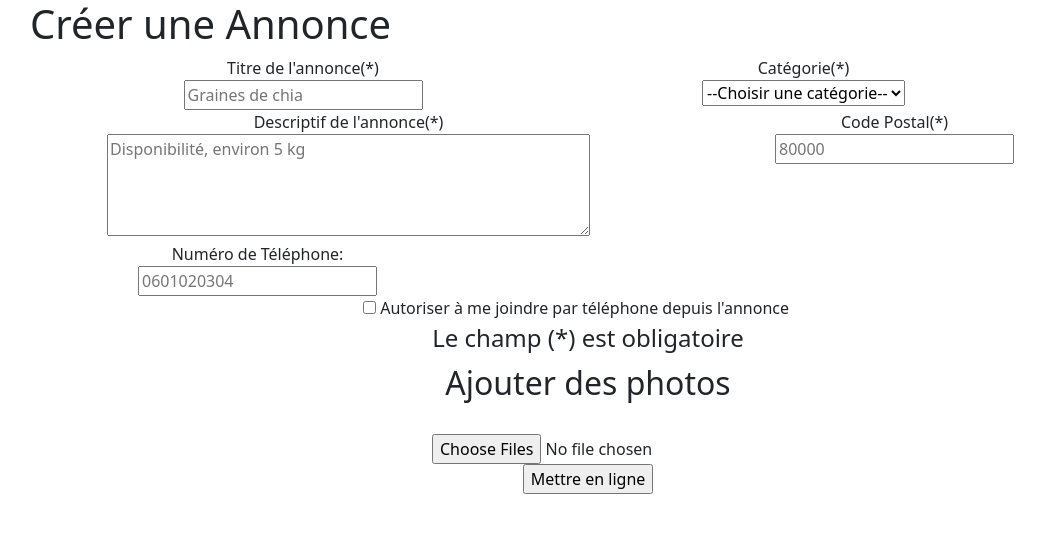
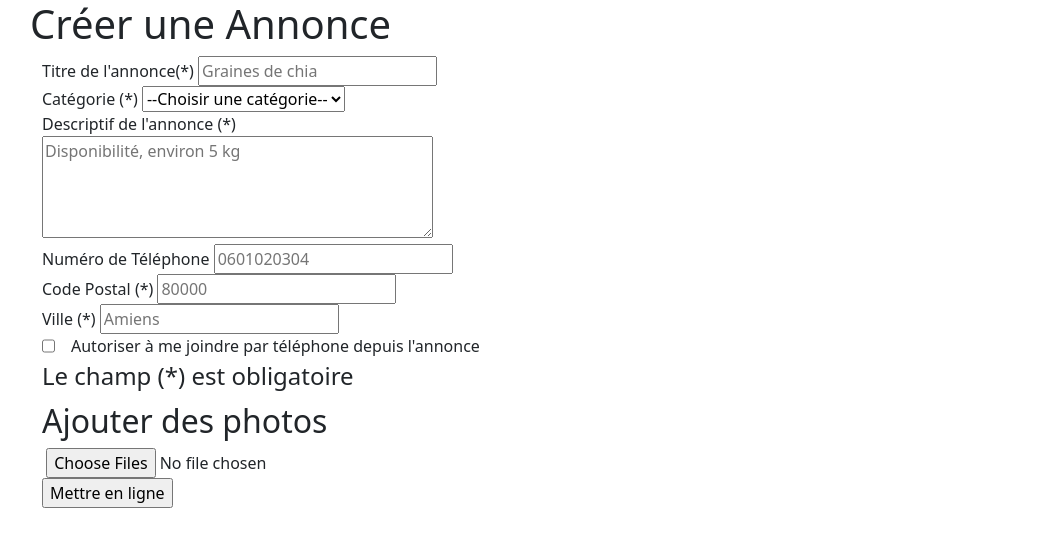
Before and after one commit to Hannibat/CollabGarden, a plain HTML site: page index.html in a window 1280 px wide. Shown: the whole page, without its empty margins (52-1097 px from the left). Drawn offline with nearby package versions, Linux system fonts and the light colour scheme.

Commit message:
avancée form

```diff
--- a/index.html
+++ b/index.html
@@ -13,64 +13,64 @@
 </head>
 
 <body>
-    </head>
-
-    <body>
         <header>
 
         </header>
 
-
         <main>
-
-            <body>
-                <div class="container fluid">
-                <h1>Créer une Annonce</h1>
+                <div class="container-fluid">
+                    <div class="container">
+                        <h1>Créer une Annonce</h1>
                 <form method="POST" enctype="multipart/form-data">
-                    <div class="container row d-flex nowrap">
-                    <div class="col-6">
-                        <label for="title">Titre de l'annonce(*)</label><br>
-                        <input type="text" id="title" name="title" placeholder="Graines de chia" required><br>
+                    <div class="container row d-flex justify-content-center-lg">
+                    <div class="col-6-lg">
+                        <label for="title">Titre de l'annonce(*)</label>
+                        <input type="text" id="title" name="title" placeholder="Graines de chia" required>
                     </div>
-                    <div class="col-5">
-                        <label for="category">Catégorie(*)</label><br>
+                    <div class="col-5-lg">
+                        <label for="category">Catégorie (*)</label>
                         <select id="category" name="category" required>
                             <option value="">--Choisir une catégorie--</option>
                             <option value="seeds">Graines</option>
                             <option value="plants">Plantes</option>
                             <option value="trees">Arbres</option>
-                        </select><br>
+                        </select>
+                    </div>
+                    <div class="col-6-lg">
+                        <label for="description">Descriptif de l'annonce (*)</label>
+                        <div>
+                        <textarea id="description" name="description" rows="4" cols="40" placeholder="Disponibilité, environ 5 kg" required></textarea>
                     </div>
                     </div>
                     <div class="container row d-flex">
-                    <div class="col-7">
-                        <label for="description">Descriptif de l'annonce(*)</label><br>
-                        <textarea id="description" name="description" rows="4" cols="50" placeholder="Disponibilité, environ 5 kg" required></textarea><br>
+                        <div class="col-3-lg">
+                            <label for="phone">Numéro de Téléphone</label>
+                            <input type="tel" id="phone" name="phone" placeholder="0601020304">
+                        </div>
+                    <div class="col-3-lg">
+                        <label for="postalCode">Code Postal (*)</label>
+                        <input type="text" id="postalCode" name="postalCode" placeholder="80000" required>
                     </div>
-                    <div class="col-5">
-                        <label for="postalCode">Code Postal(*)</label><br>
-                        <input type="text" id="postalCode" name="postalCode" placeholder="80000" required><br>
+                    <div class="col-3-lg">
+                        <label for="city">Ville (*)</label>
+                        <input type="text" id="city" name="city" placeholder="Amiens" required>
                     </div>
-                    <div class="col-5">
-                        <label for="phone">Numéro de Téléphone:</label><br>
-                        <input type="tel" id="phone" name="phone" placeholder="0601020304" required><br>
-                    </div>
-                    <div>
-                        <input type="checkbox" id="autorisationPhone" name="autorisationPhone">
-                        <label for="autorisationPhone">Autoriser à me joindre par téléphone depuis l'annonce</label><br>
-                    </div>
+                    <div class="container d-flex">
+                        <input class="me-3" type="checkbox" id="autorisationPhone" name="autorisationPhone">
+                        <label for="autorisationPhone">Autoriser à me joindre par téléphone depuis l'annonce</label>
                     </div>
                     <legend>Le champ (*) est obligatoire</legend>
                     <h2>Ajouter des photos</h2>
                     <div>
-                        <label for="photos"></label><br>
-                        <input type="file" id="photos" name="photos" accept=".jpg,.jpeg,.png" multiple><br>
+                        <label for="photos"></label>
+                        <input type="file" id="photos" name="photos" accept=".jpg,.jpeg,.png" multiple>
                     </div>
                     <div>
                         <input type="submit" value="Mettre en ligne">
                     </div>
                 </div>
                 </form>
+            </div>
 
         </main>
 
@@ -81,7 +81,7 @@
 
         </footer>
         <script src="./lib/bootstrap-5.3.3-dist/js/bootstrap.bundle.min.js"></script>
-    </body>
+
     <script src="https://cdn.jsdelivr.net/npm/bootstrap@5.3.3/dist/js/bootstrap.bundle.min.js"
         integrity="sha384-YvpcrYf0tY3lHB60NNkmXc5s9fDVZLESaAA55NDzOxhy9GkcIdslK1eN7N6jIeHz"
         crossorigin="anonymous"></script>
--- a/public/assets/css/style.css
+++ b/public/assets/css/style.css
@@ -140,6 +140,3 @@
 ul {
   list-style: none;
 }
-
-form {
-text-align: center;}
```
